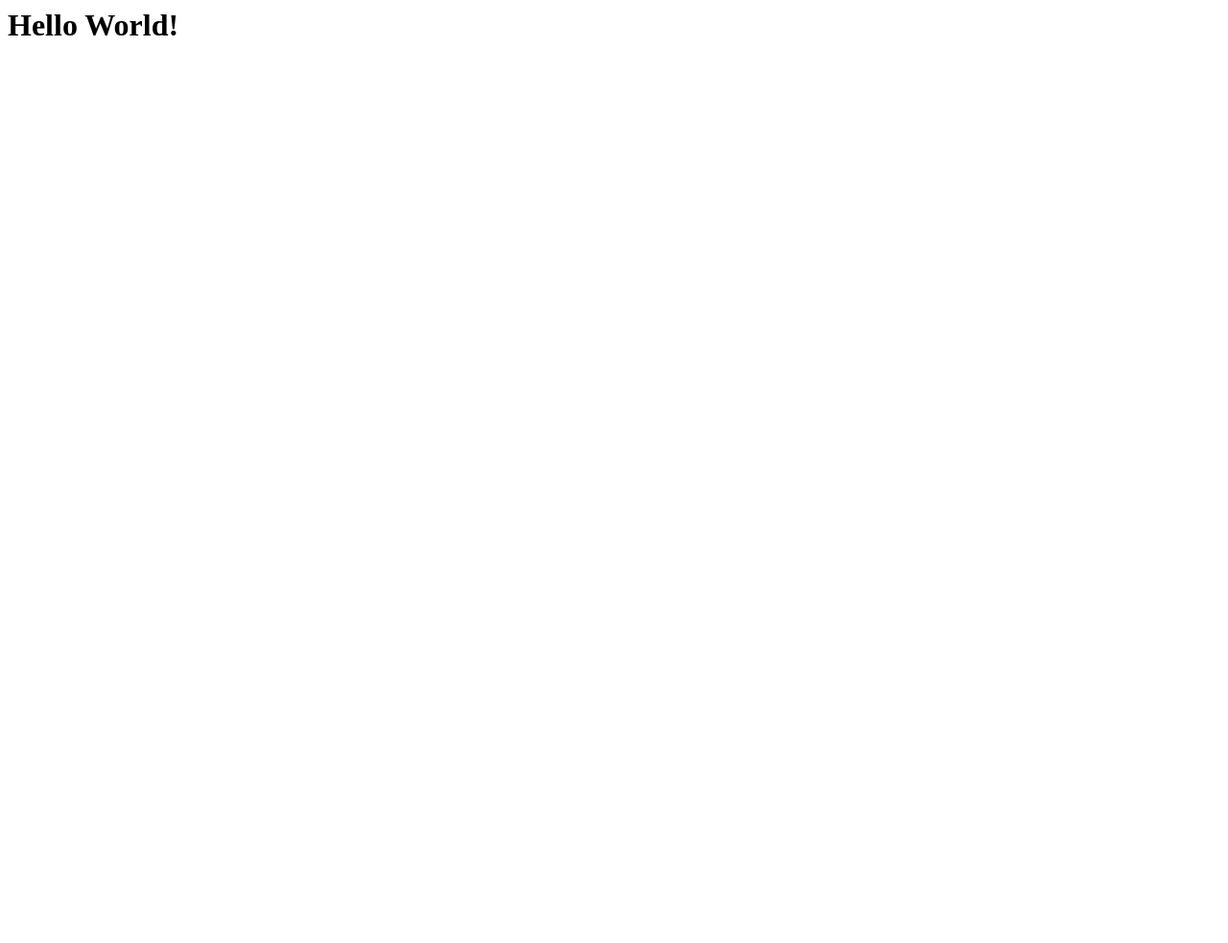
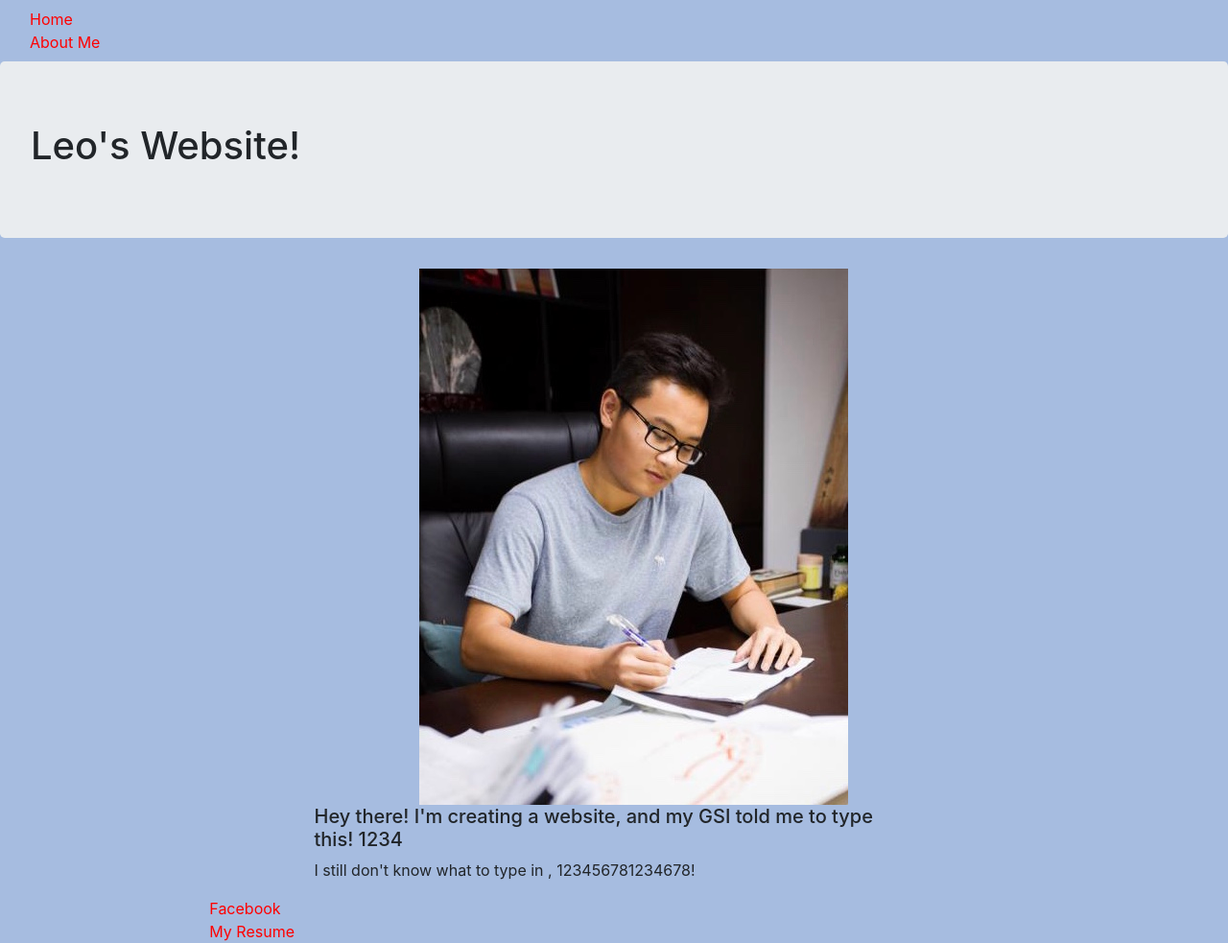
Before and after one commit to leoli0502/leoli0502.github.io, a plain HTML site: page index.html in a window 1280 px wide. Shown: the whole page at 96% size. Before the commit the page ends 800 px from the top, so only its background shows below. Drawn offline with nearby package versions, Linux system fonts and the light colour scheme.

Commit message:
web done

```diff
--- a/index.html
+++ b/index.html
@@ -1,11 +1,69 @@
 <html>
 
     <head>
+        <link rel="stylesheet" href="https://stackpath.bootstrapcdn.com/bootstrap/4.3.1/css/bootstrap.min.css" integrity="sha384-ggOyR0iXCbMQv3Xipma34MD+dH/1fQ784/j6cY/iJTQUOhcWr7x9JvoRxT2MZw1T" crossorigin="anonymous">
 
+        <script src="https://code.jquery.com/jquery-3.3.1.slim.min.js" integrity="sha384-q8i/X+965DzO0rT7abK41JStQIAqVgRVzpbzo5smXKp4YfRvH+8abtTE1Pi6jizo" crossorigin="anonymous"></script>
+
+        <script src="https://cdnjs.cloudflare.com/ajax/libs/popper.js/1.14.7/umd/popper.min.js" integrity="sha384-UO2eT0CpHqdSJQ6hJty5KVphtPhzWj9WO1clHTMGa3JDZwrnQq4sF86dIHNDz0W1" crossorigin="anonymous"></script>
+
+        <script src="https://stackpath.bootstrapcdn.com/bootstrap/4.3.1/js/bootstrap.min.js" integrity="sha384-JjSmVgyd0p3pXB1rRibZUAYoIIy6OrQ6VrjIEaFf/nJGzIxFDsf4x0xIM+B07jRM" crossorigin="anonymous"></script>
+        <link rel = 'stylesheet' href = 'main.css'>
     </head>
 
     <body>
-        <h1> Hello World! </h1>
+        <div id = 'header'>
+            <nav class = 'navbar navbar-inverse navbar-fixed'>
+                <div class = 'container-fluid'>
+                    <ul class = 'nav navbar-nav navbar-right' id = 'nav-top'>
+                        <li><a href = '/'>Home</a></li>
+                        <li><a href = '/about-me'>About Me</a></li>
+                    </ul>
+                </div>
+            </nav>
+        </div>
+        <div class = 'jumbotron'>
+            <h1> Leo's Website!</h1>
+        </div>
+
+        <div class = 'row'>
+          <div class = 'col-sm-4'>
+              <h1> </h1>
+          </div>
+
+          <div class = 'col-sm-4'>
+              <a href = '#popup-text' data-toggle = 'collapse'><img src = 'profile pic.jpg' width = '447px' height = '559px'></a>
+              <div class = 'collapse' id = "popup-text">
+                  <div class = 'card card-body'>
+                      <h3> Popup info here </h3>
+                  </div>
+              </div>
+          </div>
+
+          <div class = 'col-sm-4'>
+              <h1> </h1>
+          </div>
+        </div>
+        <!--row for description-->
+        <div class = "row">
+            <div class = 'col-sm-3'></div>
+            <div class = 'col-sm-6'>
+                <h5> Hey there! I'm creating a website, and my GSI told me to type this! 1234</h5>
+                <p> I still don't know what to type in , 123456781234678!</p>
+            </div>
+            <div class = 'col-sm-3'></div>
+        </div>
+
+        <div class = 'row'>
+            <div class = 'col-sm-2'>
+            </div>
+            <div class = 'col-sm-8'>
+                <a href = 'https://facebook.com' target = 'blank'>Facebook</a><br>
+                <a href = 'Resume.pdf' target = 'blank'>My Resume</a>
+            </div>
+            <div class = 'col-sm-2'>
+            </div>
+        </div>
     </body>
 
 </html>
--- /dev/null
+++ b/main.css
@@ -0,0 +1,18 @@
+a {
+  color: red
+}
+
+a:hover {
+  color: red;
+}
+#header {
+  //code
+}
+
+.class {
+  //code
+}
+
+body {
+  background-color: #a6bce0
+}
```
Also changed, not shown: profile pic.jpg (added), 1 other file.
